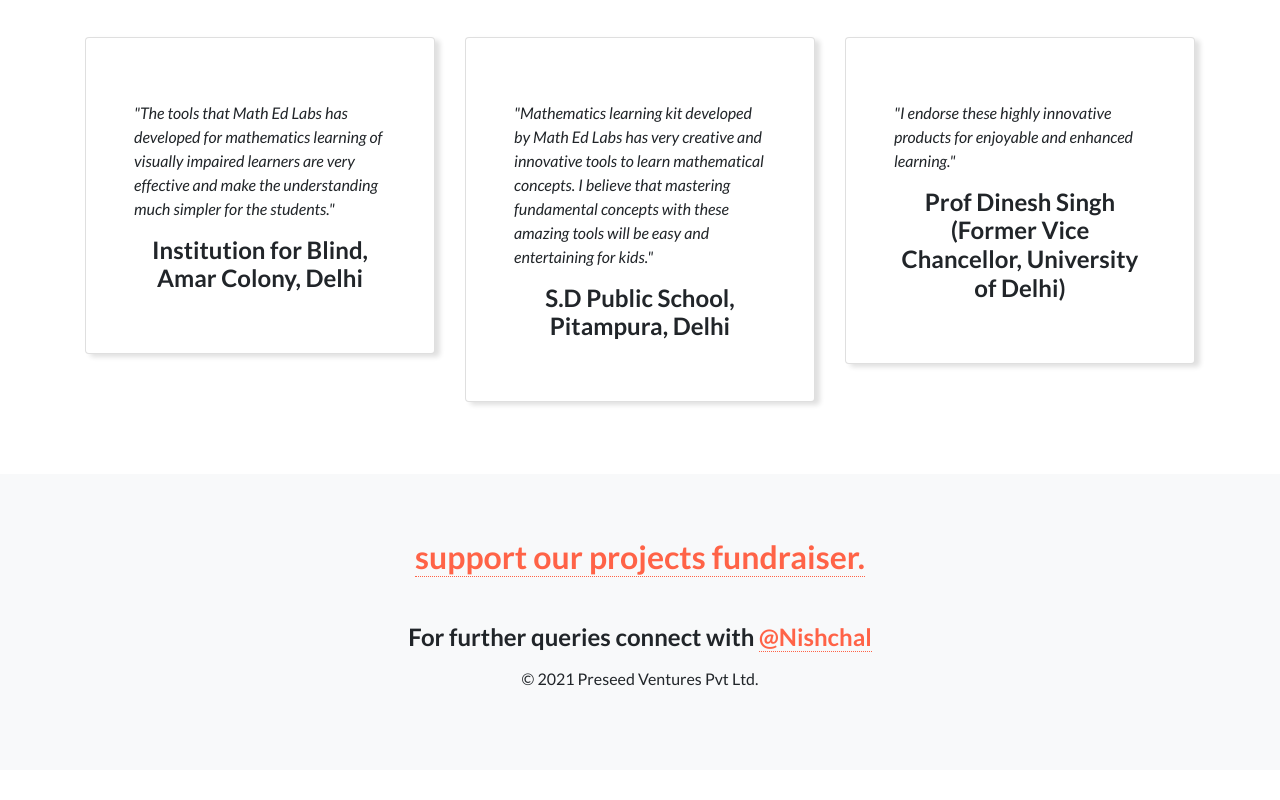
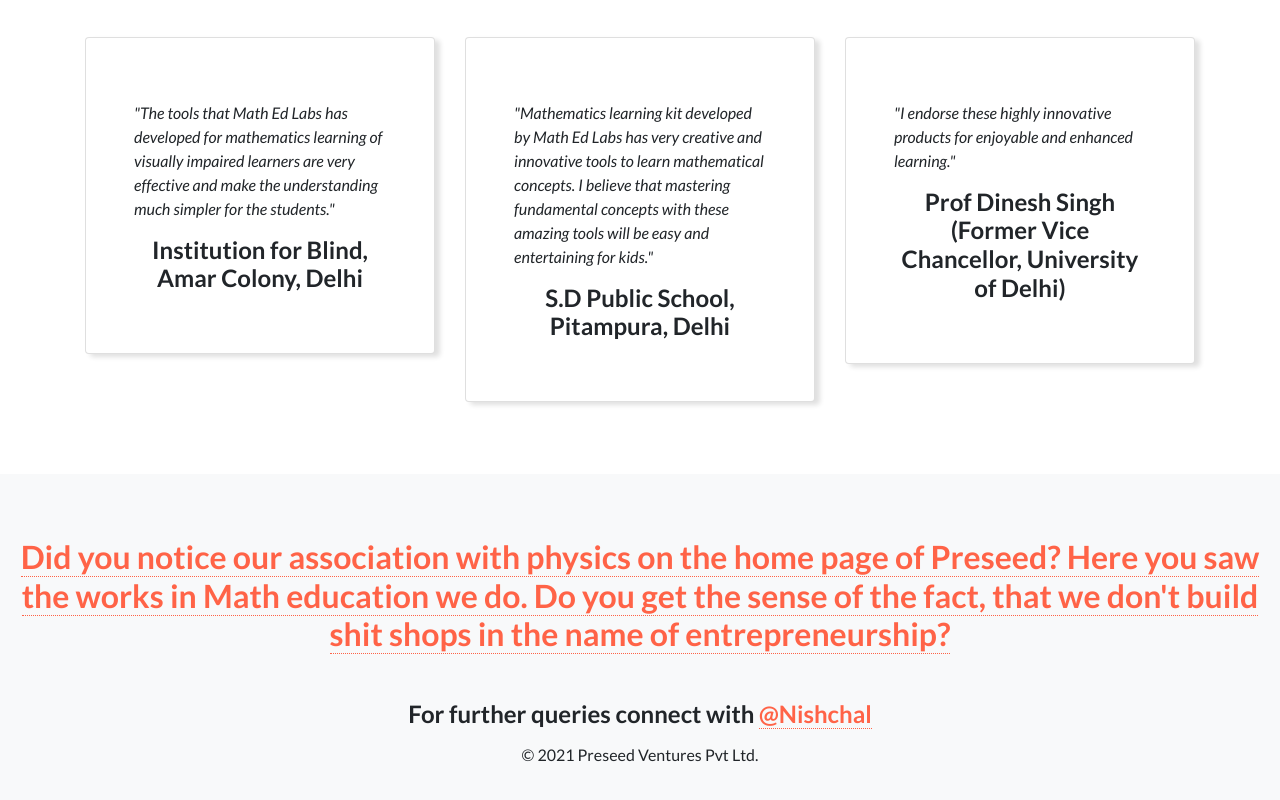
Before and after one commit to preseed/DW-NEW-MATH.preseed.in-, a website: page index.html in a window 1280 px wide. Shown: the part 3423-4223 px from the top of the page. Before the commit the page ends 4193 px from the top, so only its background shows below. Drawn offline with Linux system fonts and the light colour scheme; a script that the page names is missing.

Commit message:
Update index.html

```diff
--- a/index.html
+++ b/index.html
@@ -417,7 +417,7 @@
   <footer class="footer bg-light">
     <center>
       <h2>
-         <a href="https://noshow.preseed.in" style="color:tomato">  support our projects fundraiser.  </a><br><br>
+         <a href="https://chattodo.preseed.in" style="color:tomato">  Did you notice our association with physics on the home page of Preseed? Here you saw the works in Math education we do. Do you get the sense of the fact, that we don't build shit shops in the name of entrepreneurship?  </a><br><br>
       </h2>
     </center>
     <h4 align="center">For further queries connect with <a href="https://twitter.com/nishchal">@Nishchal</a></h4>
```
